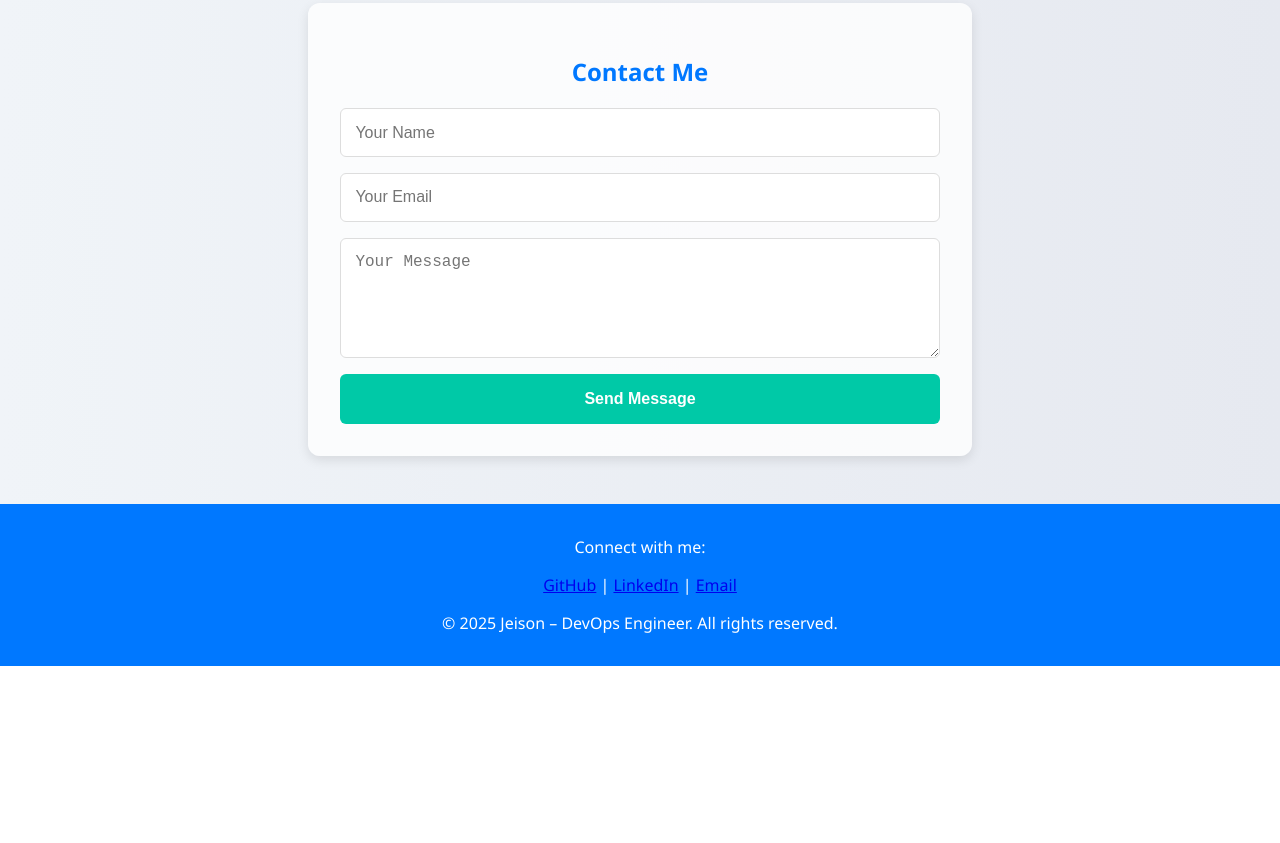
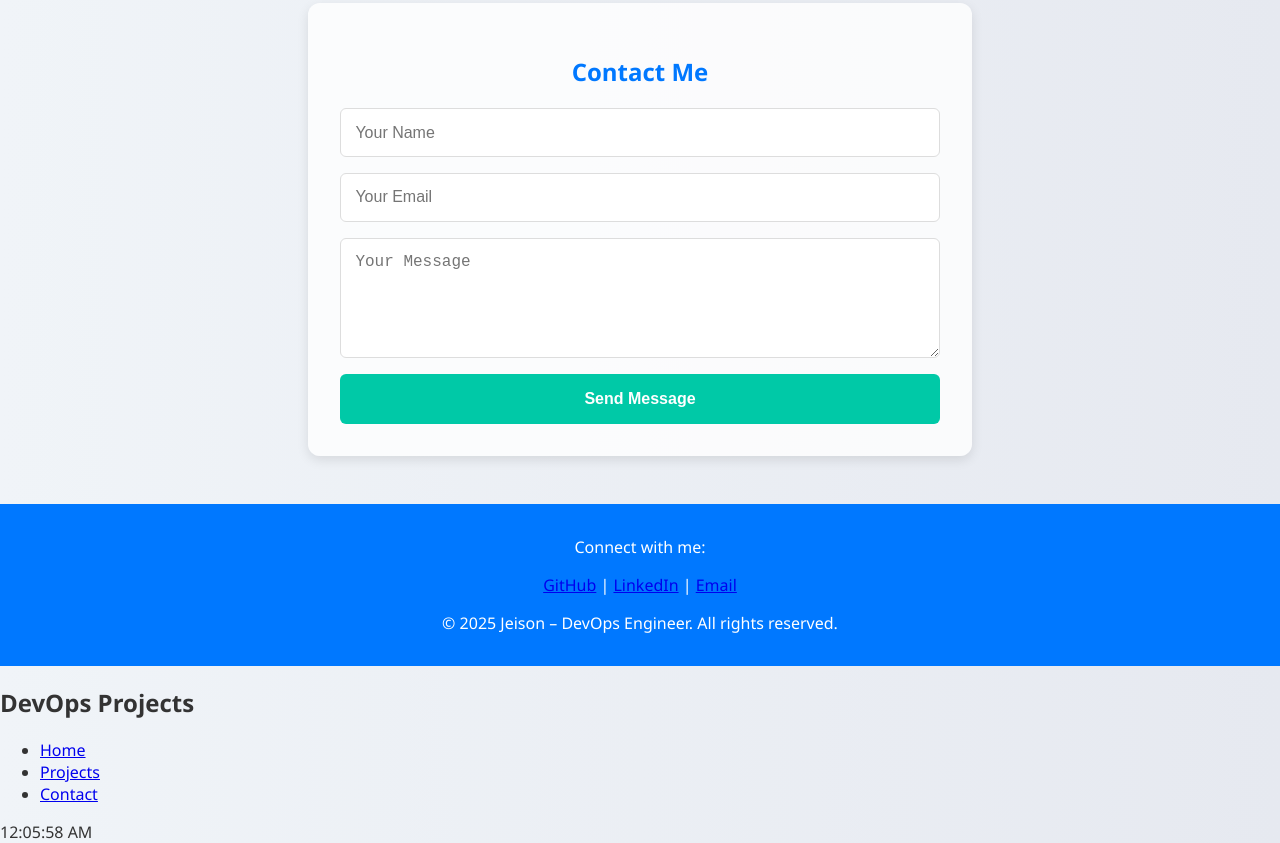
Before and after one commit to jeison-it/dev-project, a plain HTML site: page index.html in a window 1280 px wide. Shown: the part 1225-2068 px from the top of the page. Before the commit the page ends 1891 px from the top, so only its background shows below. Drawn offline with Linux system fonts and the light colour scheme.

Commit message:
Updated Clock

```diff
--- a/index.html
+++ b/index.html
@@ -219,16 +219,30 @@
   </div>
   <p>&copy; 2025 Jeison – DevOps Engineer. All rights reserved.</p>
 </footer>
+<nav class="navbar">
+  <h1>DevOps Projects</h1>
+  <ul>
+    <li><a href="#">Home</a></li>
+    <li><a href="#projects">Projects</a></li>
+    <li><a href="#contact">Contact</a></li>
+  </ul>
+  <div id="clock"></div>
+</nav>
 
-<script>
+  <script>
   function updateClock() {
     const now = new Date();
     const timeStr = now.toLocaleTimeString();
-    document.getElementById("clock").textContent = timeStr;
+    const clock = document.getElementById("clock");
+    if (clock) {
+      clock.textContent = timeStr;
+    }
   }
-  setInterval(updateClock, 1000);
-  updateClock();
+
+  updateClock(); // Run immediately
+  setInterval(updateClock, 1000); // Then every second
 </script>
+
 
 </body>
 </html>
```
